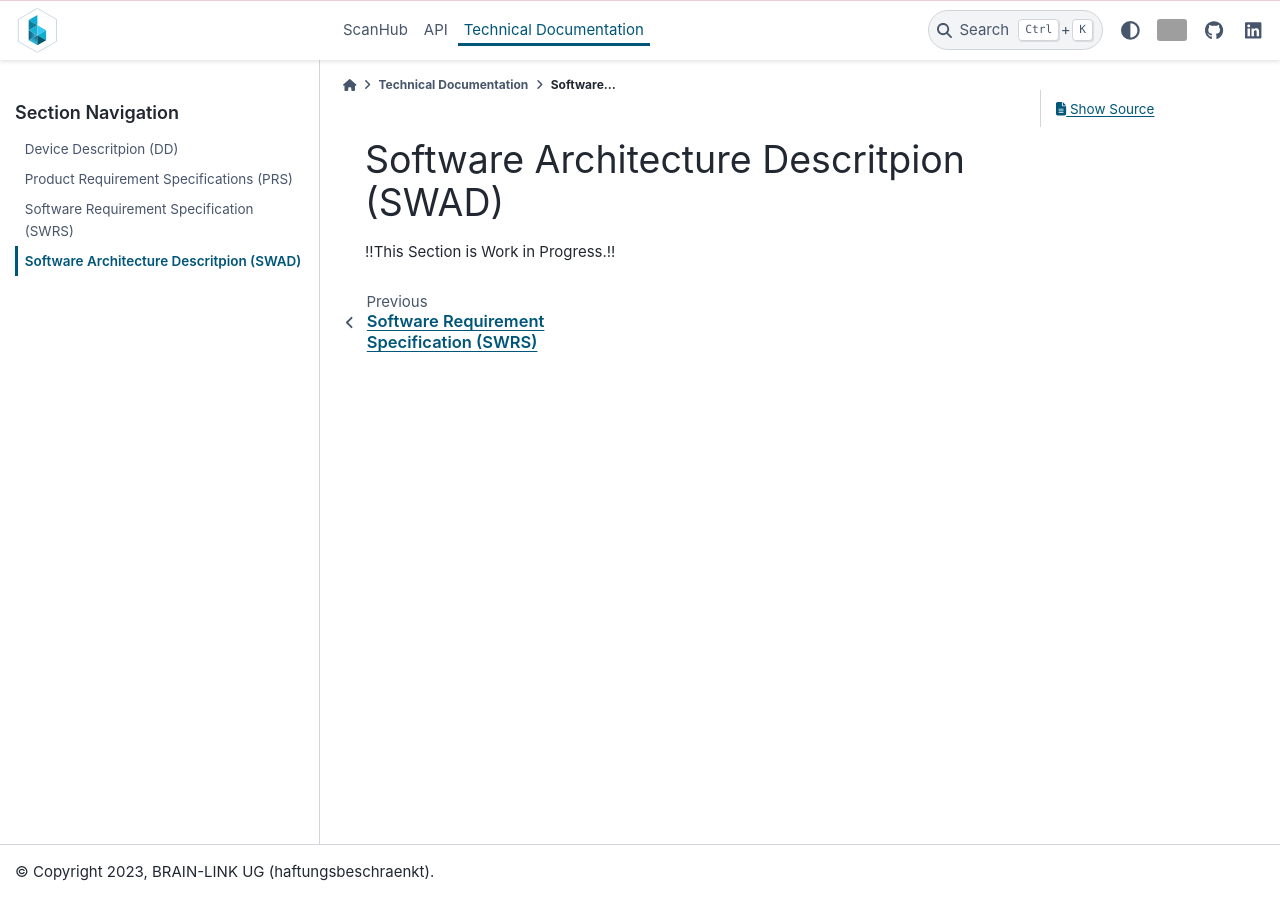
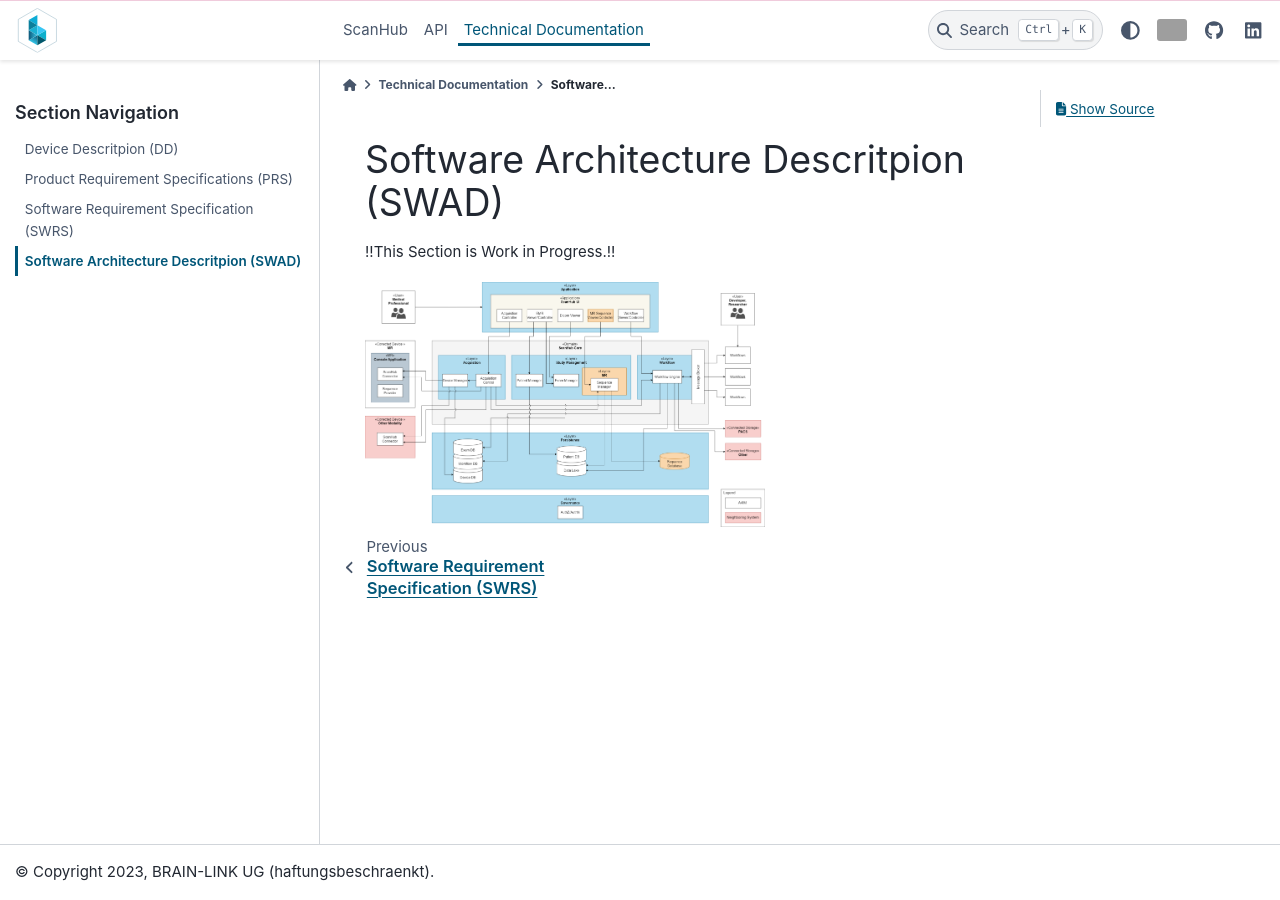
Before and after one commit to brain-link/scanhub, a Sphinx documentation site: the page built from docs/source/techdoc_swad.rst, in a window 1280 px wide. Built offline with Sphinx 7.4.7 and the PyData theme 0.15.4, drawn with Linux system fonts in a browser that asks for light colours; grey boxes are pictures that could not be loaded.

Commit message:
Added SWAD images

```diff
--- a/docs/source/techdoc_swad.rst
+++ b/docs/source/techdoc_swad.rst
@@ -2,3 +2,8 @@ Software Architecture Descritpion (SWAD)
 ========================================
 
 !!This Section is Work in Progress.!!
+
+
+.. image:: _static/images/swad/ScanHub_Development_View.drawio.png
+  :width: 400
+  :alt: ScanHub Development View
```
Also changed, not shown: docs/source/_static/images/swad/ScanHub_Component_Connected_Device.drawio.png (added), docs/source/_static/images/swad/ScanHub_Component_Workflow.drawio.png (added), docs/source/_static/images/swad/ScanHub_Development_View.drawio.png (added), 3 other files.
